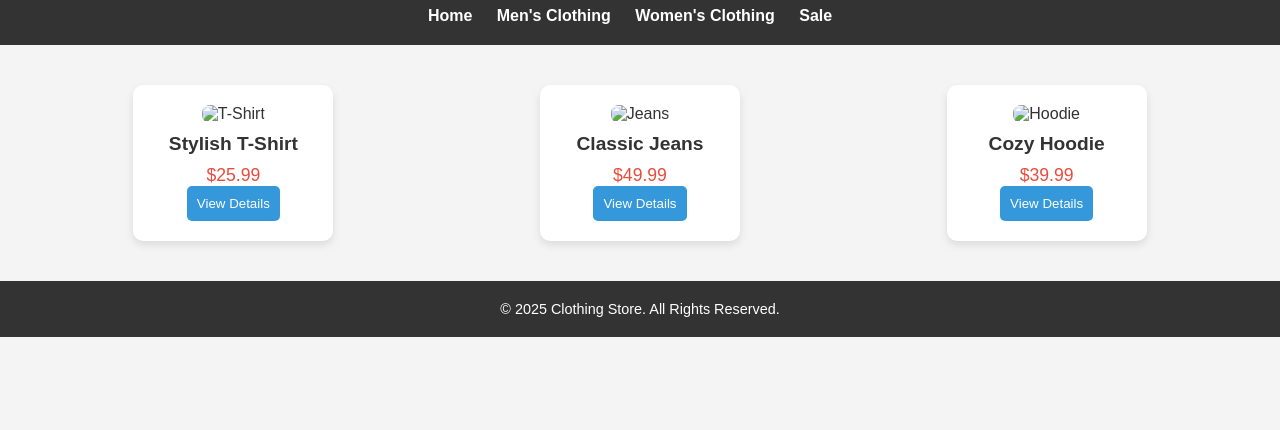
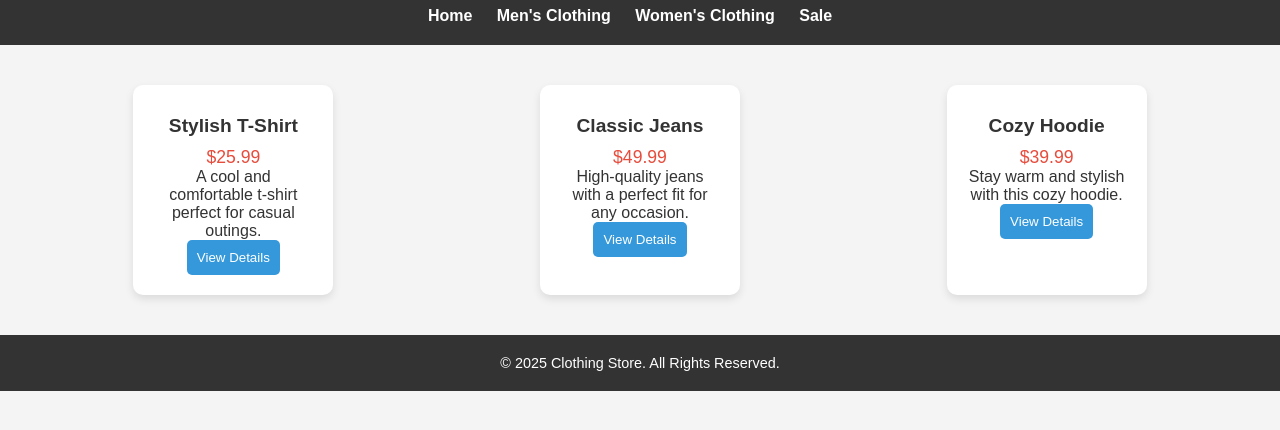
Before and after one commit to satwikanamani/clothing-store, a plain HTML site: page index.html in a window 1280 px wide. Shown: the part 60-490 px from the top of the page. Drawn offline with Linux system fonts and the light colour scheme.

Commit message:
Update index.html

```diff
--- a/index.html
+++ b/index.html
@@ -23,23 +23,23 @@
   <main>
     <section class="product-gallery">
       <div class="product-card" id="product-1">
-        <img src="assets/images/t-shirt.jpg" alt="T-Shirt" class="product-image">
         <h3 class="product-name">Stylish T-Shirt</h3>
         <p class="product-price">$25.99</p>
+        <p class="product-description">A cool and comfortable t-shirt perfect for casual outings.</p>
         <button class="view-details" onclick="viewDetails('Stylish T-Shirt', 'A cool and comfortable t-shirt perfect for casual outings.')">View Details</button>
       </div>
 
       <div class="product-card" id="product-2">
-        <img src="assets/images/jeans.jpg" alt="Jeans" class="product-image">
         <h3 class="product-name">Classic Jeans</h3>
         <p class="product-price">$49.99</p>
+        <p class="product-description">High-quality jeans with a perfect fit for any occasion.</p>
         <button class="view-details" onclick="viewDetails('Classic Jeans', 'High-quality jeans with a perfect fit for any occasion.')">View Details</button>
       </div>
 
       <div class="product-card" id="product-3">
-        <img src="assets/images/hoodie.jpg" alt="Hoodie" class="product-image">
         <h3 class="product-name">Cozy Hoodie</h3>
         <p class="product-price">$39.99</p>
+        <p class="product-description">Stay warm and stylish with this cozy hoodie.</p>
         <button class="view-details" onclick="viewDetails('Cozy Hoodie', 'Stay warm and stylish with this cozy hoodie.')">View Details</button>
       </div>
     </section>
```
